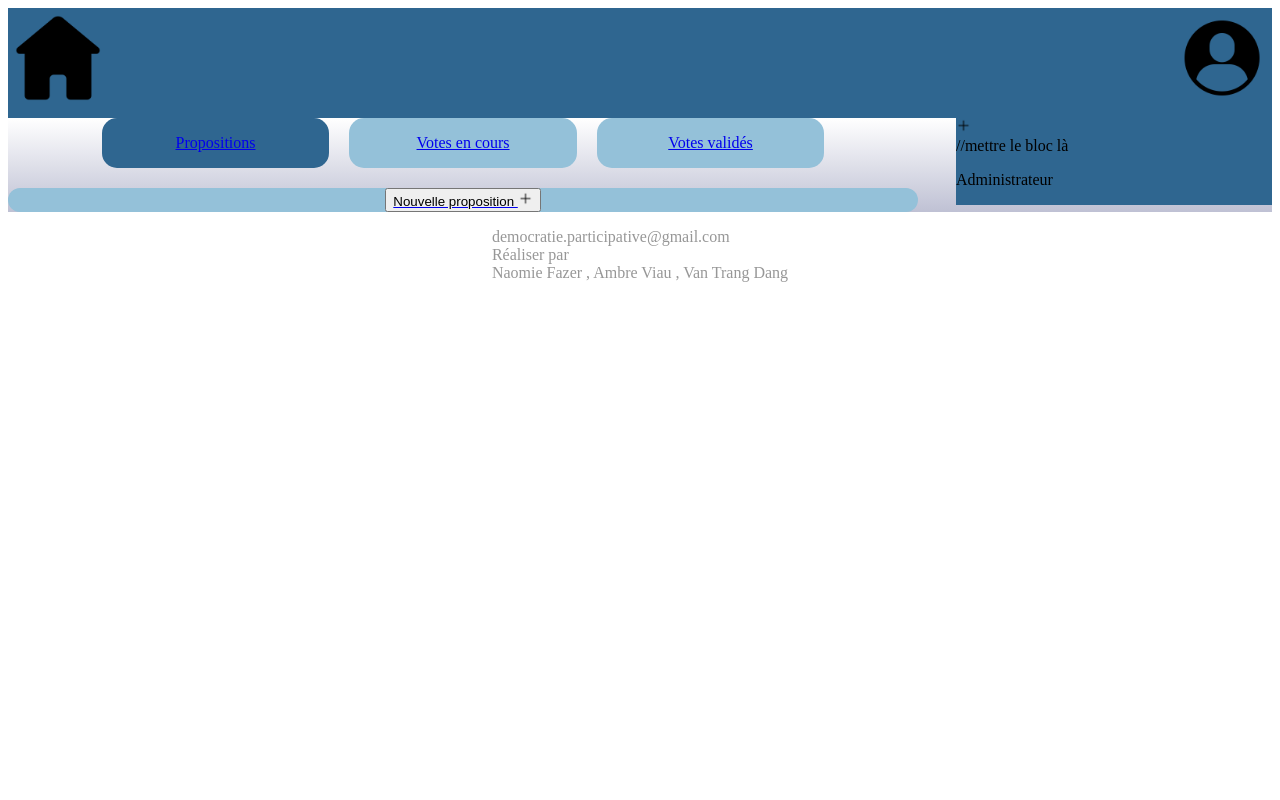
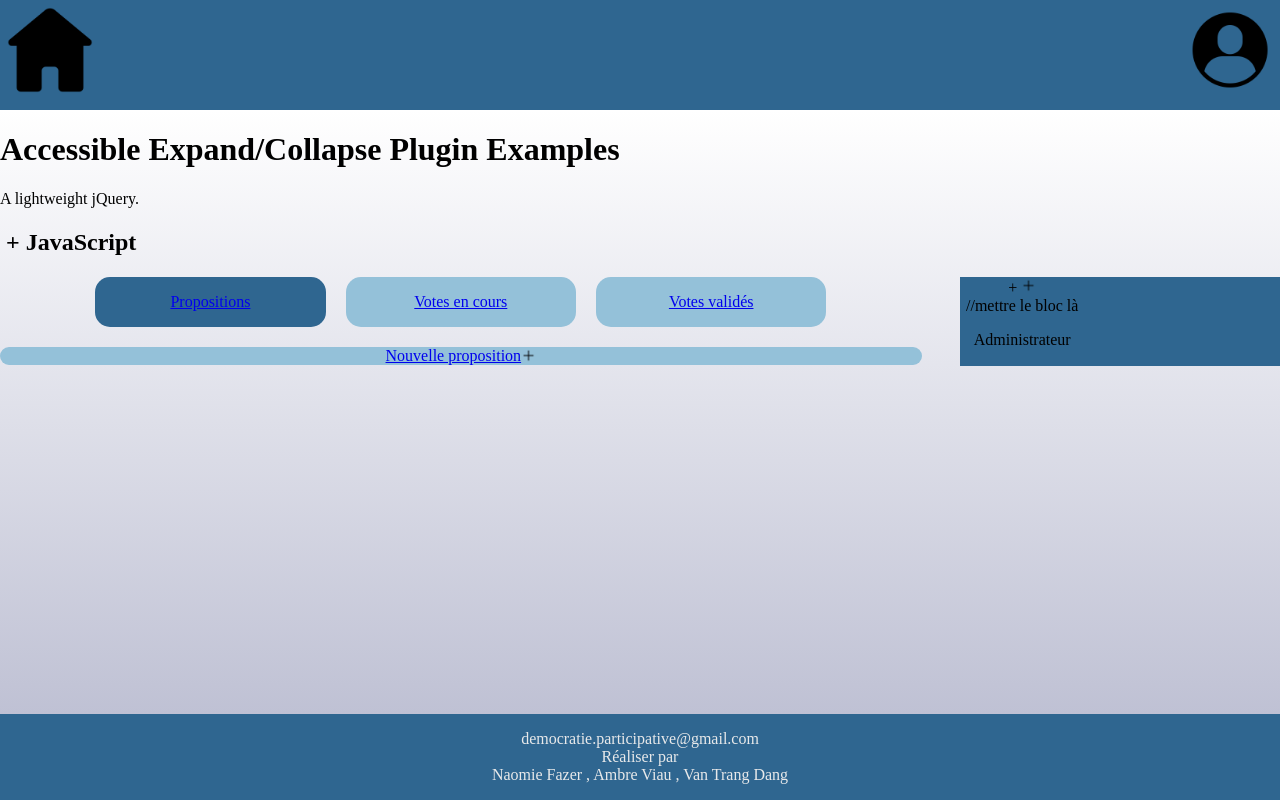
Before and after one commit to trangetdua/D-mocratie, a PHP site: page /vue/acceuil_groupe.html in a window 1280 px wide. Run offline with PHP 8.4, Linux system fonts and the light colour scheme.

Commit message:
footer et du javascript

```diff
--- a/web/vue/acceuil_groupe.html
+++ b/web/vue/acceuil_groupe.html
@@ -5,6 +5,9 @@
 		<meta charset = "utf-8">
 		<title>Démocratie participative </title>
 		<link rel="stylesheet" href ="./css/general.css">
+		<link rel="stylesheet" href = "./css/stylejs.css">
+		<script src="https://code.jquery.com/jquery-3.6.1.min.js"></script>
+		<script src="./js/jquery-accessible-hide-show-aria.js"></script>
 	</head>
 	<body>
 
@@ -18,6 +21,15 @@
 	</header>
 	<main>
 
+
+<div class="container">
+<h1>Accessible Expand/Collapse Plugin Examples</h1>
+	<p class="lead">A lightweight jQuery.</p>
+				 <h2 class="js-expandmore">
+					 JavaScript
+				 </h2>
+				 <div class="js-to_expand">kdkscjdjzdcbhz
+</div>
 
 <div class = "flex-container">
 	<div class="box">
@@ -58,7 +70,7 @@
 
 <a href ="creer_proposition.php">
 <div style="margin-top:20px;" id="centered" class = "nouveau">
-<button type="button"> Nouvelle proposition <image src="./images/plus.png" alt="plus" id="plus"/></button>
+ Nouvelle proposition <image src="./images/plus.png" alt="plus" id="plus"/>
 </div>
 </a>
 
--- a/web/vue/css/general.css
+++ b/web/vue/css/general.css
@@ -12,14 +12,24 @@ height : 100px;
 float:right;
 }
 
+body {
+	display:flex;
+	flex-direction: column ;
+	min-height: 100vh;
+	margin:0px;
+	padding: 0px 0px ;
+}
+
 main{
 	background : linear-gradient(#FFFFFF,#bfc1d4);
+	flex-grow :1;
 }
 footer{
-	display:flex;
-	justify-content:center;
-	color:#979797;
-	position-anchor: bottom;
+	text-align:center;
+	color: #e8e9ea ;
+	background-color: #2f6690;
+
+	padding :0px;
 }
 
 #centered {
--- /dev/null
+++ b/web/vue/css/stylejs.css
@@ -0,0 +1,27 @@
+
+input, select, textarea, optgroup, button {
+  background: transparent;
+  border: 0;
+  font: inherit;
+  /* -webkit-appearance: none; */
+}
+.js-to_expand[aria-hidden=true],
+.js-to_expand[data-hidden=true] {
+  display: none;
+}
+/* optionnal or prefix with .js with modernizr */
+.expandmore__button[aria-expanded=false] > .expandmore__symbol:before,
+.expandmore__button[data-expanded=false] > .expandmore__symbol:before {
+  content : '+ ';
+}
+.expandmore__button[aria-expanded=true] > .expandmore__symbol:before,
+.expandmore__button[data-expanded=true] > .expandmore__symbol:before {
+  content : '− ';
+}
+
+.expandmore__button {
+  background: none;
+  font-size: inherit;
+  color: inherit;
+}
+.js-to_expand {background: #E5E7EB; padding: 2rem 1rem; border-radius: 5px; margin: 2rem auto; font-size: 1.5rem;}
```
Also changed, not shown: web/vue/js/jquery-accessible-hide-show-aria.js (added). Lines whose indentation alone changed are shown as unchanged.
